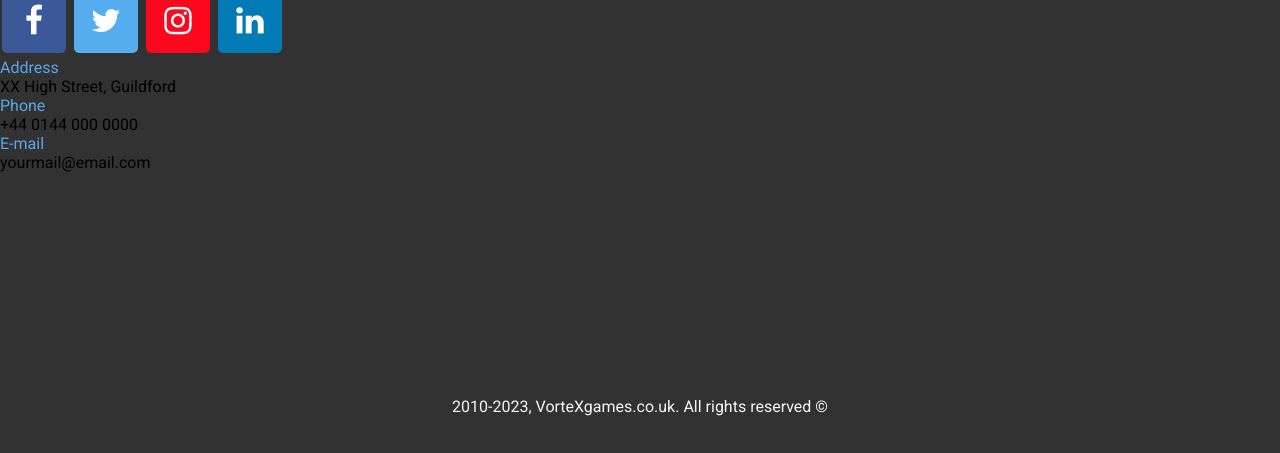
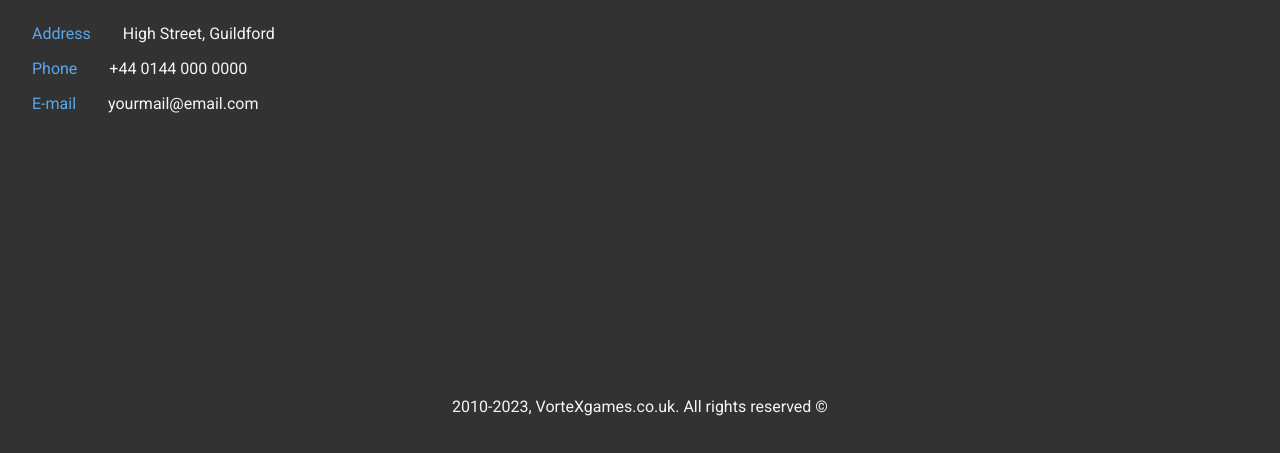
Before and after one commit to DaniloRua/Games-website, a plain HTML site: page contact.html in a window 1280 px wide. Shown: the part 347-800 px from the top of the page. Drawn offline with Linux system fonts and the light colour scheme.

Commit message:
update contact

```diff
--- a/contact.html
+++ b/contact.html
@@ -78,7 +78,7 @@
 
                 <div class="">
                     <ul class="contact-list">
-                        <li><div class="highlighter">Address</div><div class=""> XX High Street, Guildford </div></li>
+                        <li><div class="highlighter">Address</div><div class="">High Street, Guildford </div></li>
                         <li><div class="highlighter">Phone</div><div class="">+44 0144 000 0000</div></li>
                         <li><div class="highlighter">E-mail</div><div class="">yourmail@email.com</div></li>
                     </ul>
--- a/style.css
+++ b/style.css
@@ -347,22 +347,42 @@ color: whitesmoke;
   background: #007bb5;
   color: white;
 }
-
-.contact-us{
-  font-family: videogame;
-  color: whitesmoke;
-  font-size: 50px;
-}
 .contact-background{
 
   height: 80vh;
   width: 100%;
   display: flex;
   flex-direction: column;
-  align-items: flex-start;
-  justify-content: center;
+
 }
 
+
+.contact-container{
+  display: flex;
+  flex-direction: column;
+  gap:  4rem;
+  margin: 1rem;
+}
+
+.contact-us{
+  font-family: videogame;
+  color: whitesmoke;
+  font-size: 50px;
+
+}
+
+.contact-list li{
+  list-style: none;
+  display: flex;
+  align-items: center;
+  gap: 2rem;
+  margin: 1rem;
+
+  color: whitesmoke;
+  font-size: 1rem;
+
+
+}
 
 
 
```
